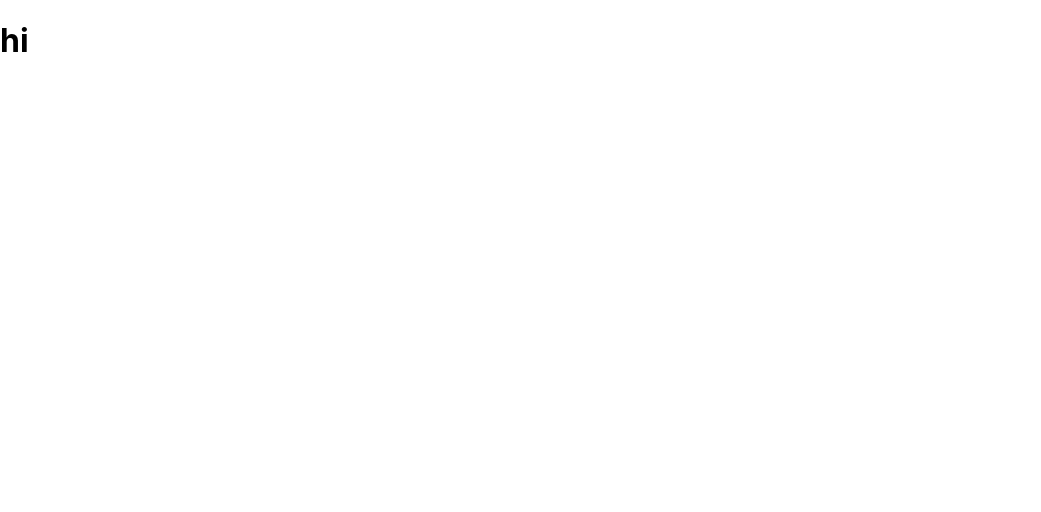
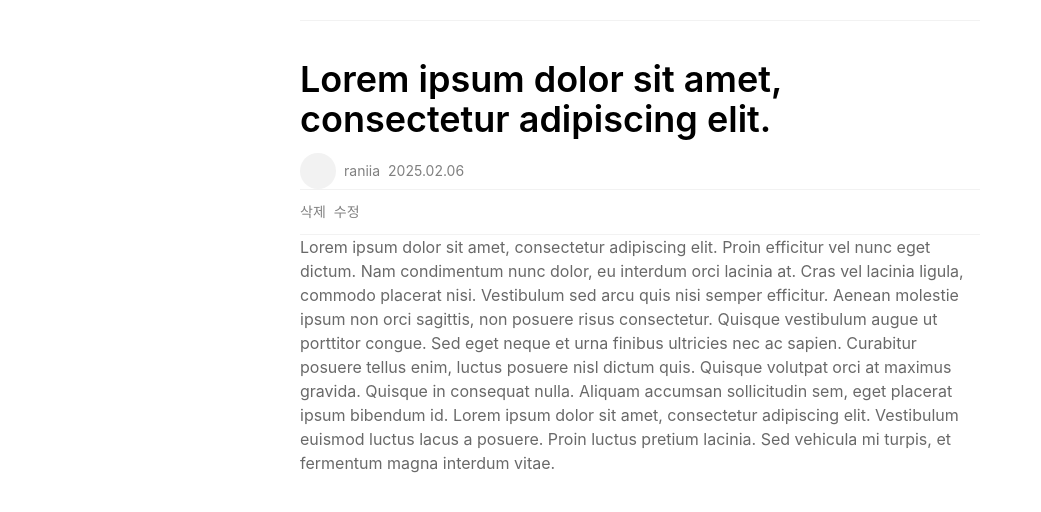
Before and after one commit to hyerani/my-blog-app, a React (Create React App) app: page /posts/0 in a window 1280 px wide. Shown: the top 512 px of the page, without its empty margins (0-1041 px from the left). Built offline with nearby package versions, Linux system fonts and the light colour scheme.

Commit message:
feat: add post detail component

```diff
--- /dev/null
+++ b/src/components/PostDetail.tsx
@@ -0,0 +1,34 @@
+export default function PostDetail() {
+  return (
+    <div className="post__detail">
+      <div className="post__box">
+        <div className="post__title">
+          Lorem ipsum dolor sit amet, consectetur adipiscing elit.
+        </div>
+        <div className="post__profile-box">
+          <div className="post__profile" />
+          <div className="post__author-name">raniia</div>
+          <div className="post__date">2025.02.06</div>
+        </div>
+        <div className="post__utils-box">
+          <div className="post__delete">삭제</div>
+          <div className="post__edit">수정</div>
+        </div>
+        <div className="post__text">
+          Lorem ipsum dolor sit amet, consectetur adipiscing elit. Proin
+          efficitur vel nunc eget dictum. Nam condimentum nunc dolor, eu
+          interdum orci lacinia at. Cras vel lacinia ligula, commodo placerat
+          nisi. Vestibulum sed arcu quis nisi semper efficitur. Aenean molestie
+          ipsum non orci sagittis, non posuere risus consectetur. Quisque
+          vestibulum augue ut porttitor congue. Sed eget neque et urna finibus
+          ultricies nec ac sapien. Curabitur posuere tellus enim, luctus posuere
+          nisl dictum quis. Quisque volutpat orci at maximus gravida. Quisque in
+          consequat nulla. Aliquam accumsan sollicitudin sem, eget placerat
+          ipsum bibendum id. Lorem ipsum dolor sit amet, consectetur adipiscing
+          elit. Vestibulum euismod luctus lacus a posuere. Proin luctus pretium
+          lacinia. Sed vehicula mi turpis, et fermentum magna interdum vitae.
+        </div>
+      </div>
+    </div>
+  );
+}
--- a/src/components/Router.tsx
+++ b/src/components/Router.tsx
@@ -1,7 +1,7 @@
 import Home from "pages/home";
 import Login from "pages/login";
 import PostLists from "pages/posts";
-import PostDetail from "pages/posts/detail";
+import PostPage from "pages/posts/detail";
 import PostEdit from "pages/posts/edit";
 import PostNew from "pages/posts/new";
 import Profile from "pages/profile";
@@ -14,7 +14,7 @@ export default function Router() {
       <Routes>
         <Route path="/" element={<Home />} />
         <Route path="/posts" element={<PostLists />} />
-        <Route path="/posts/:id" element={<PostDetail />} />
+        <Route path="/posts/:id" element={<PostPage />} />
         <Route path="/posts/new" element={<PostNew />} />
         <Route path="/posts/edit/:id" element={<PostEdit />} />
         <Route path="/profile" element={<Profile />} />
--- a/src/index.css
+++ b/src/index.css
@@ -75,8 +75,9 @@ footer a:hover {
   font-weight: 600;
 }
 
-/* post list */
-.post__list {
+/* post list, post detail */
+.post__list,
+.post__detail {
   min-height: 90vh;
   padding: 20px;
   text-align: center;
@@ -139,3 +140,17 @@ footer a:hover {
 .post__edit:focus {
   color: black;
 }
+
+/* post detail */
+
+.post__detail .post__title {
+  font-size: 36px;
+  line-height: 40px;
+}
+
+.post__detail .post__utils-box {
+  padding: 10px 0;
+  border-top: 1px solid #f2f2f2;
+  border-bottom: 1px solid #f2f2f2;
+  flex-direction: row;
+}
--- a/src/pages/posts/detail.tsx
+++ b/src/pages/posts/detail.tsx
@@ -1,3 +1,9 @@
-export default function PostDetail() {
-  return <h1>hi</h1>;
+import PostDetail from "components/PostDetail";
+
+export default function PostPage() {
+  return (
+    <>
+      <PostDetail />
+    </>
+  );
 }
```
